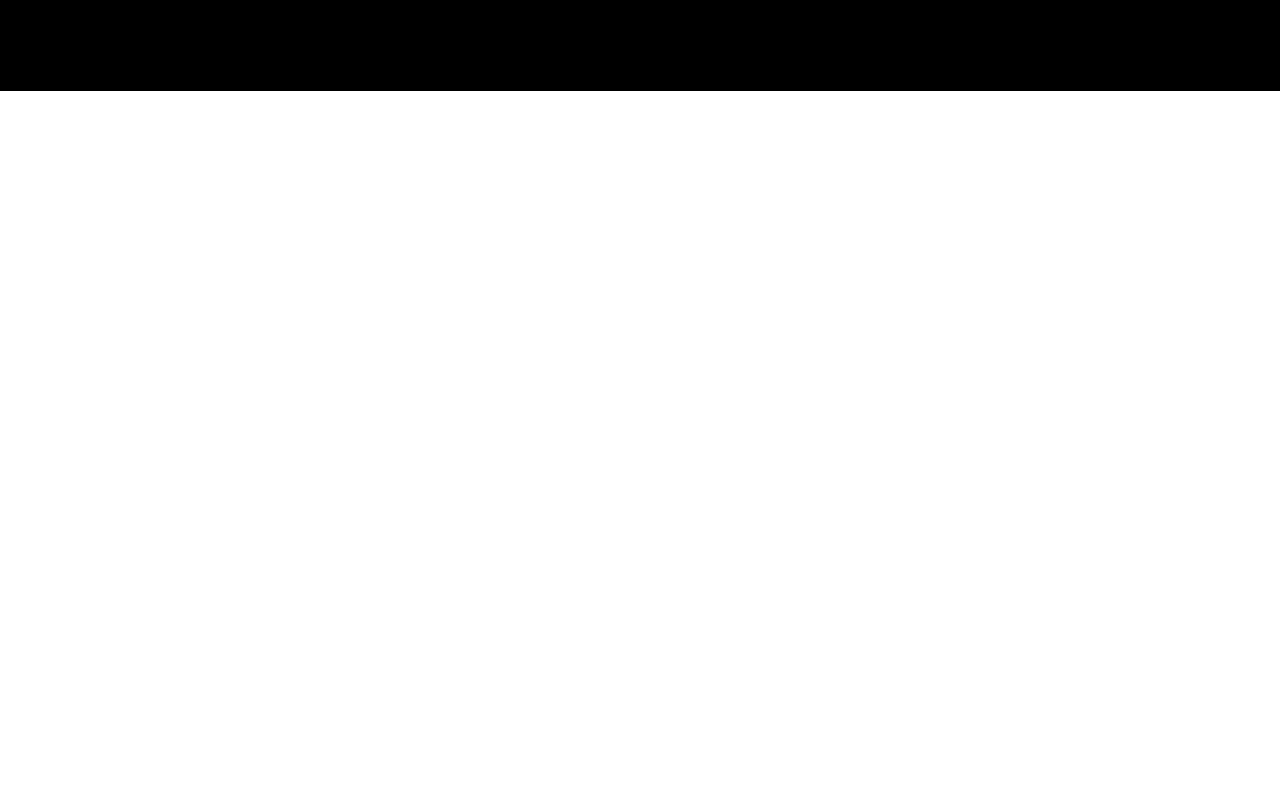
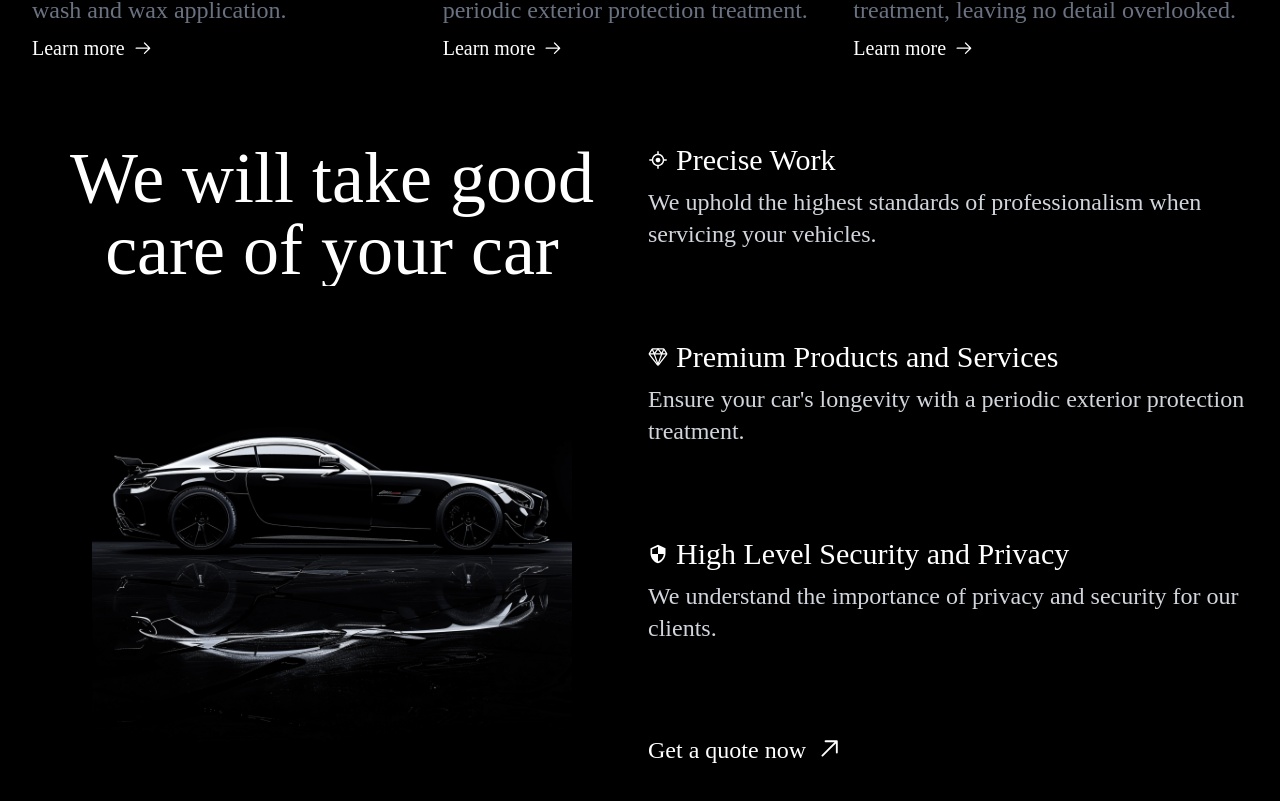
Before and after one commit to VictorMMartinezJr/LuxureDetails, a React (Vite) app: page / in a window 1280 px wide. Shown: the part 1541-2342 px from the top of the page. Before the commit the page ends 1632 px from the top, so only its background shows below. Built offline with nearby package versions, Linux system fonts and the light colour scheme.

Commit message:
create responsive care component with data and fix spacing issues within sections

```diff
--- a/src/App.jsx
+++ b/src/App.jsx
@@ -1,4 +1,5 @@
 import "./App.css";
+import Care from "./components/Care";
 import Details from "./components/Details";
 import Hero from "./components/Hero";
 import Navbar from "./components/Navbar";
@@ -9,6 +10,7 @@ function App() {
       <Navbar />
       <Hero />
       <Details />
+      <Care />
     </main>
   );
 }
--- /dev/null
+++ b/src/components/Care.jsx
@@ -0,0 +1,43 @@
+import { GoArrowUpRight } from "react-icons/go";
+import care from "../assets/care.png";
+import { careData } from "../data/careData";
+import CareCard from "./CareCard";
+
+const Care = () => {
+  return (
+    <div className="my-20 gap-2 flex flex-col md:flex-row  ">
+      {/* Text and image */}
+      <div className="md:flex-1 flex flex-col items-center">
+        <h2 className="text-2xl sm:text-3xl lg:text-4xl xl:text-7xl 2xl:w-[70%] text-center">
+          We will take good care of your car
+        </h2>
+        <img
+          src={care}
+          alt="Care section car"
+          className="transform xl:max-h-120"
+        />
+      </div>
+
+      <hr />
+
+      {/* Cards */}
+      <div className="mt-10 md:mt-0 md:flex-1 flex flex-col justify-between">
+        {careData.map((d) => {
+          return (
+            <CareCard
+              key={d.title}
+              icon={d.icon}
+              title={d.title}
+              description={d.description}
+            />
+          );
+        })}
+        <a className="flex gap-2 text-2xl">
+          Get a quote now <GoArrowUpRight className="text-3xl" />
+        </a>
+      </div>
+    </div>
+  );
+};
+
+export default Care;
--- /dev/null
+++ b/src/components/CareCard.jsx
@@ -0,0 +1,13 @@
+const CareCard = ({ icon: Icon, title, description }) => {
+  return (
+    <div className="flex flex-col w-full min-h-0 gap-2 mb-6">
+      <div className="flex gap-2 items-center">
+        <Icon className="" />
+        <h3 className="lg:text-3xl">{title}</h3>
+      </div>
+      <p className="text-gray-300 lg:text-2xl 2xl:w-3/4">{description}</p>
+    </div>
+  );
+};
+
+export default CareCard;
--- a/src/components/Details.jsx
+++ b/src/components/Details.jsx
@@ -3,9 +3,11 @@ import DetailsCard from "./DetailsCard";
 
 const Details = () => {
   return (
-    <div className="min-h-screen overflow-hidden">
+    <div className="overflow-hidden">
       <div className="md:flex md:justify-between md:items-center">
-        <h2 className="text-2xl lg:text-4xl">Love in Every Detail</h2>
+        <h2 className="text-2xl sm:text-3xl  lg:text-4xl">
+          Love in Every Detail
+        </h2>
         <p className="text-gray-500 md:w-1/2 xl:text-2xl xl:w-[30%]">
           Immerse yourself in luxury with our bespoke detailing packages
           tailored to your car's unique needs.
--- a/src/components/Hero.jsx
+++ b/src/components/Hero.jsx
@@ -3,7 +3,7 @@ import hero from "../assets/hero.png";
 
 const Hero = () => {
   return (
-    <div className="h-[92vh] w-full flex flex-col justify-around items-center my-4">
+    <div className="h-[92vh] w-full flex flex-col justify-around items-center my-20">
       {/* Hero Text */}
       <div className="w-full flex flex-col items-center text-center gap-5 xl:gap-10">
         <h1 className="text-4xl md:text-7xl lg:text-8xl xl:text-9xl">
@@ -14,7 +14,7 @@ const Hero = () => {
           elegance and refinement at every turn.
         </p>
         <button className="flex gap-2 text-2xl">
-          Let's connect <GoArrowUpRight />
+          Let's connect <GoArrowUpRight className="text-3xl" />
         </button>
       </div>
 
--- /dev/null
+++ b/src/data/careData.js
@@ -0,0 +1,24 @@
+import { AiOutlineAim } from "react-icons/ai";
+import { IoDiamondOutline } from "react-icons/io5";
+import { MdOutlineSecurity } from "react-icons/md";
+
+export const careData = [
+  {
+    icon: AiOutlineAim,
+    title: "Precise Work",
+    description:
+      "We uphold the highest standards of professionalism when servicing your vehicles.",
+  },
+  {
+    icon: IoDiamondOutline,
+    title: "Premium Products and Services",
+    description:
+      "Ensure your car's longevity with a periodic exterior protection treatment.",
+  },
+  {
+    icon: MdOutlineSecurity,
+    title: "High Level Security and Privacy",
+    description:
+      "We understand the importance of privacy and security for our clients.",
+  },
+];
```
Also changed, not shown: src/assets/care.png (added).
